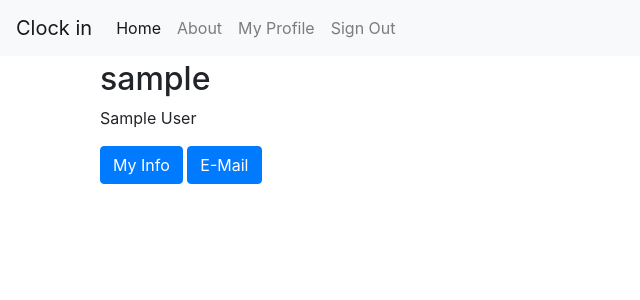
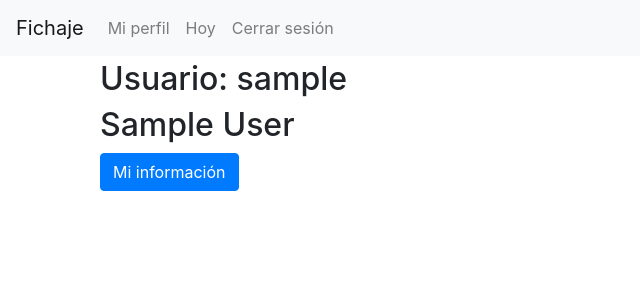
Before and after one commit to acalvogarcia/fichaje, a Django app: a page that uses clock_in/templates/base.html in a window 1280 px wide. Shown: the top 300 px of the page, without its empty margins (0-640 px from the left). Run offline with Django 3.2, Linux system fonts and the light colour scheme; the visitor is signed in with stand-in values (Sample User, id 1); data comes from the database, SQL or seed files in the repository; some libraries are stand-ins or nearby versions.

Commit message:
Translate and add some small details

```diff
--- a/clock_in/templates/account/logout.html
+++ b/clock_in/templates/account/logout.html
@@ -5,16 +5,16 @@
 {% block head_title %}{% trans "Sign Out" %}{% endblock %}
 
 {% block inner %}
-<h1>{% trans "Sign Out" %}</h1>
+<h1>Cerrar sesión</h1>
 
-<p>{% trans 'Are you sure you want to sign out?' %}</p>
+<p>¿Estás seguro de que quieres cerrar sesión?</p>
 
 <form method="post" action="{% url 'account_logout' %}">
   {% csrf_token %}
   {% if redirect_field_value %}
   <input type="hidden" name="{{ redirect_field_name }}" value="{{ redirect_field_value }}"/>
   {% endif %}
-  <button class="btn btn-danger" type="submit">{% trans 'Sign Out' %}</button>
+  <button class="btn btn-danger" type="submit">Cerrar sesión</button>
 </form>
 
 
--- a/clock_in/templates/base.html
+++ b/clock_in/templates/base.html
@@ -39,33 +39,29 @@
         <button class="navbar-toggler navbar-toggler-right" type="button" data-toggle="collapse" data-target="#navbarSupportedContent" aria-controls="navbarSupportedContent" aria-expanded="false" aria-label="Toggle navigation">
           <span class="navbar-toggler-icon"></span>
         </button>
-        <a class="navbar-brand" href="{% url 'home' %}">Clock in</a>
+        <a class="navbar-brand" href="{% url 'home' %}">Fichaje</a>
 
         <div class="collapse navbar-collapse" id="navbarSupportedContent">
           <ul class="navbar-nav mr-auto">
-            <li class="nav-item active">
-              <a class="nav-link" href="{% url 'home' %}">Home <span class="sr-only">(current)</span></a>
-            </li>
-            <li class="nav-item">
-              <a class="nav-link" href="{% url 'about' %}">About</a>
-            </li>
             {% if request.user.is_authenticated %}
               <li class="nav-item">
                 {# URL provided by django-allauth/account/urls.py #}
-                <a class="nav-link" href="{% url 'users:detail' request.user.username  %}">{% trans "My Profile" %}</a>
+                <a class="nav-link" href="{% url 'users:detail' request.user.username  %}">Mi perfil</a>
+              </li>
+              {% now "Y" as current_year %}
+              {% now "m" as current_month %}
+              {% now "d" as current_day %}
+              <li>
+                <a class="nav-link" href="{% url 'days:day' current_year current_month current_day %}">Hoy</a>
               </li>
               <li class="nav-item">
                 {# URL provided by django-allauth/account/urls.py #}
-                <a class="nav-link" href="{% url 'account_logout' %}">{% trans "Sign Out" %}</a>
+                <a class="nav-link" href="{% url 'account_logout' %}">Cerrar sesión</a>
               </li>
             {% else %}
               <li class="nav-item">
                 {# URL provided by django-allauth/account/urls.py #}
-                <a id="sign-up-link" class="nav-link" href="{% url 'account_signup' %}">{% trans "Sign Up" %}</a>
-              </li>
-              <li class="nav-item">
-                {# URL provided by django-allauth/account/urls.py #}
-                <a id="log-in-link" class="nav-link" href="{% url 'account_login' %}">{% trans "Sign In" %}</a>
+                <a id="log-in-link" class="nav-link" href="{% url 'account_login' %}">Iniciar sesión</a>
               </li>
             {% endif %}
           </ul>
--- a/clock_in/templates/users/user_detail.html
+++ b/clock_in/templates/users/user_detail.html
@@ -8,11 +8,8 @@
 
   <div class="row">
     <div class="col-sm-12">
-
-      <h2>{{ object.username }}</h2>
-      {% if object.name %}
-        <p>{{ object.name }}</p>
-      {% endif %}
+      <h2>Usuario: {{ object.username}}</h2>
+      <h2>{{ object.first_name }} {{object.last_name}}</h2>
     </div>
   </div>
 
@@ -21,8 +18,7 @@
 <div class="row">
 
   <div class="col-sm-12">
-    <a class="btn btn-primary" href="{% url 'users:update' %}" role="button">My Info</a>
-    <a class="btn btn-primary" href="{% url 'account_email' %}" role="button">E-Mail</a>
+    <a class="btn btn-primary" href="{% url 'users:update' %}" role="button">Mi información</a>
     <!-- Your Stuff: Custom user template urls -->
   </div>
 
--- a/clock_in/templates/users/user_form.html
+++ b/clock_in/templates/users/user_form.html
@@ -10,7 +10,7 @@
     {{ form|crispy }}
     <div class="control-group">
       <div class="controls">
-        <button type="submit" class="btn btn-primary">Update</button>
+        <button type="submit" class="btn btn-primary">Guardar</button>
       </div>
     </div>
   </form>
```
Also changed, not shown: clock_in/templates/account/login.html (+3 -5 lines).
